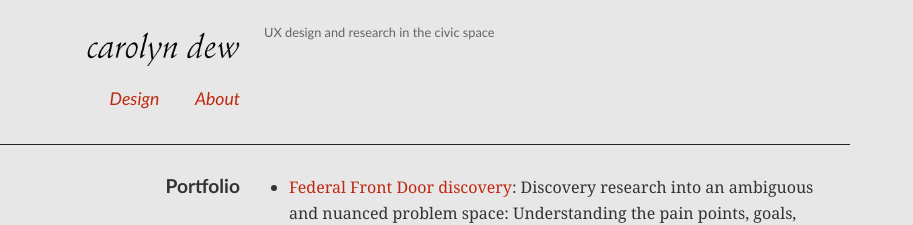
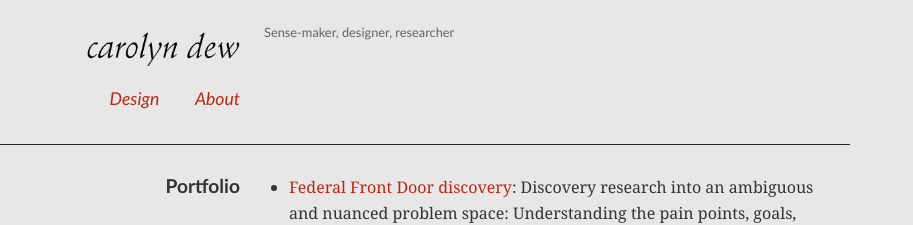
Before and after one commit to carodew/carodew.github.io, a Jekyll site: the page built from index.html, in a window 1280 px wide. Shown: the top 225 px of the page, without its empty margins (0-913 px from the left). Built offline with Jekyll 4.4.1, drawn with Linux system fonts in a browser that asks for light colours.

Commit message:
update header tagline

```diff
--- a/_includes/header.html
+++ b/_includes/header.html
@@ -1,10 +1,10 @@
 <header>
 	<h1><a href=" {{ site.url }} " class="logotype"> <img src="/img/carolyndew.png" alt="Carolyn&nbsp;Dew" /> </a><span class="hidden-accessible">Carolyn Dew</span></h1>
-<p class="roles">UX design and research in the civic space</p>
+<p class="roles">Sense-maker, designer, researcher</p>
 	<!-- <a href="#bottom-nav" class="menu-anchor visible-phone">Menu</a> -->
 	<div class="visible-print print-contact">
 		<p>
-			UX research and design in the civic space
+			Sense-maker, designer, researcher
 		</p>
 		<p>
 			carolyn@carolyndew.com
```
